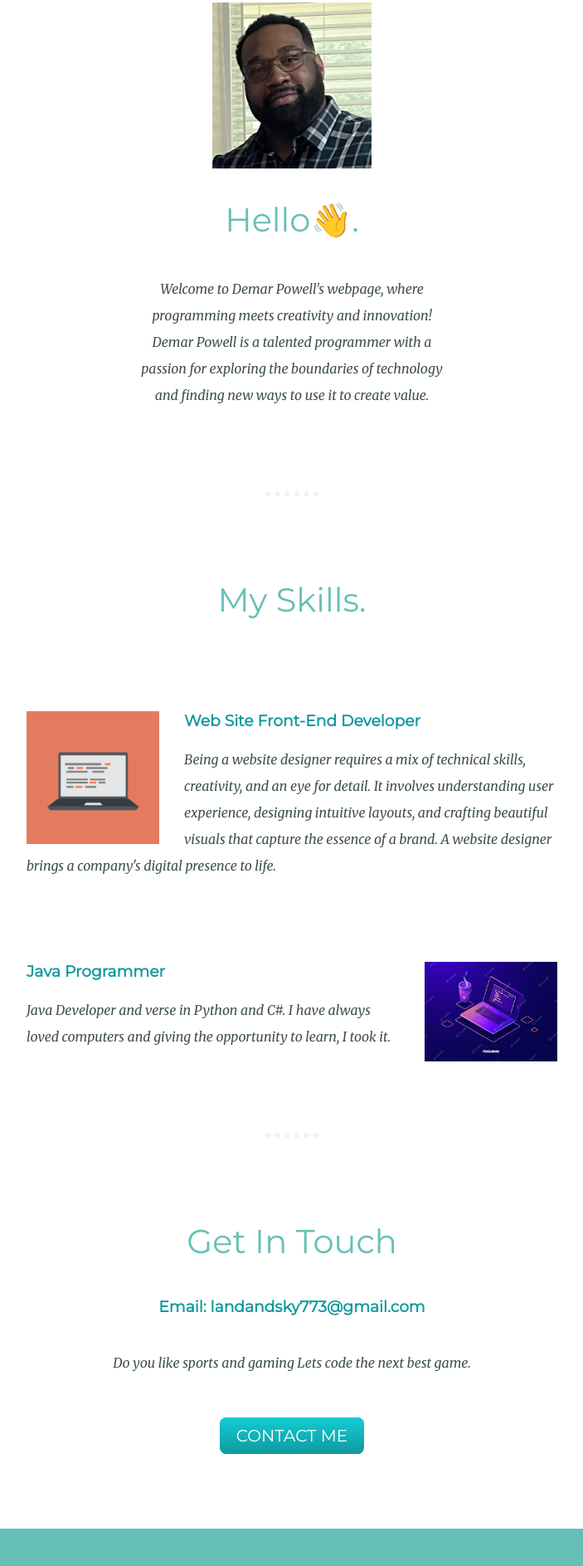
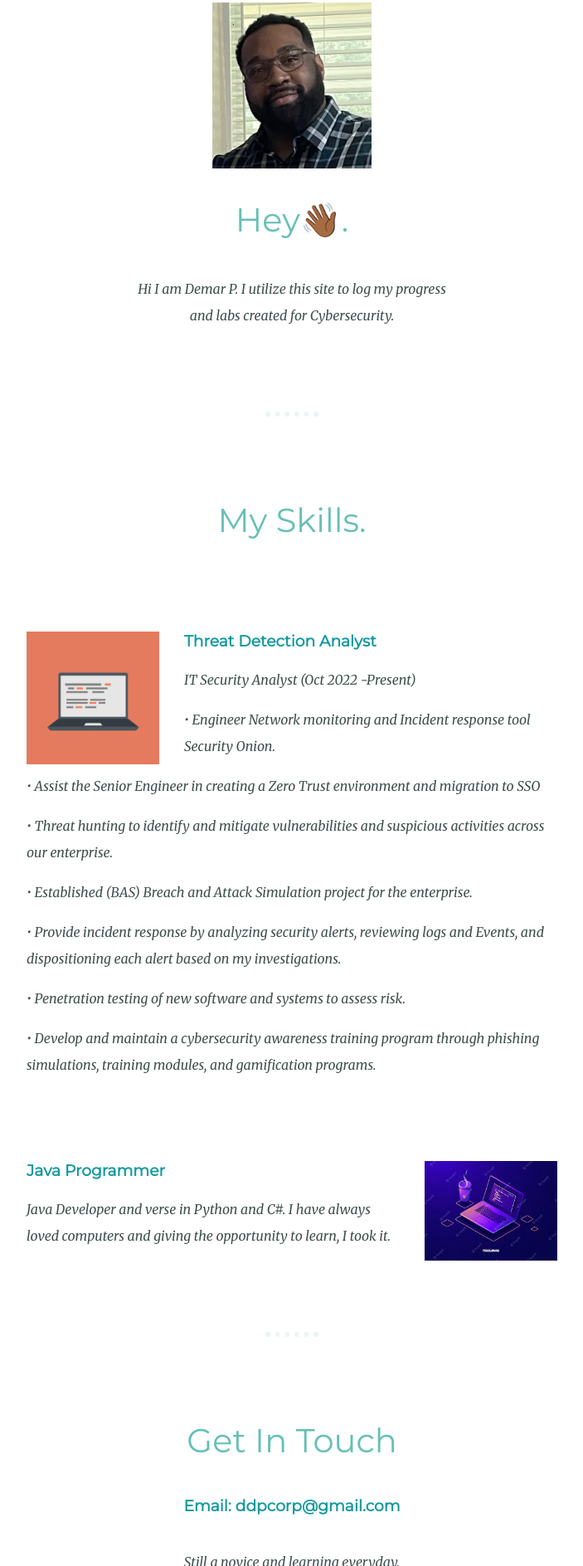
Before and after one commit to Dt1ger/CSS-Page1, a plain HTML site: page index.html in a window 1280 px wide. Shown: the part 913-2800 px from the top of the page at 83% size, without its empty margins (288-991 px from the left). Drawn offline with Linux system fonts and the light colour scheme.

Commit message:
Update index.html
switched to cybersecurity

```diff
--- a/index.html
+++ b/index.html
@@ -14,8 +14,8 @@
 <link href="https://fonts.googleapis.com/css2?family=Merriweather:ital@1&family=Montserrat&family=Sacramento&display=swap" rel="stylesheet"><body>
     <div class="top-container">
         <img class="top-cloud" src="images/cloud.png" alt="cloud-img">
-        <h1>I'm Demar.</h1>
-        <h2>a <span class="pro">pro</span>grammer.</h2>
+        <h1>Welcome to Demar's Labs.</h1>
+        <h2>a <span class="pro">Cyber</span>security Analyst/Engineer.</h2>
         <img class="bottom-cloud" src="images/cloud.png" alt="cloud-img">
         <img src="images/mountain.png" alt="cloud-img">
     </div>
@@ -23,16 +23,23 @@
 <div class="middle-container">
     <div class="profile">
       <img class="self" src="images/Screenshot 2025-01-17 132914.png" alt="self-image">
-      <h2>Hello👋.</h2>
-      <p class="intro">Welcome to Demar Powell's webpage, where programming meets creativity and innovation! Demar Powell is a talented programmer with a passion for exploring the boundaries of technology and finding new ways to use it to create value.</p>
+      <h2>Hey👋🏾.</h2>
+      <p class="intro">Hi I am Demar P. I utilize this site to log my progress and labs created for Cybersecurity.</p>
     </div>
     <hr>
     <div class="skills">
       <h2>My Skills.</h2>
       <div class="skill-row">
         <img class="computer" src="images/computer.png" alt="computer">
-        <h3>Web Site Front-End Developer</h3>
-        <p>Being a website designer requires a mix of technical skills, creativity, and an eye for detail. It involves understanding user experience, designing intuitive layouts, and crafting beautiful visuals that capture the essence of a brand. A website designer brings a company's digital presence to life.</p>
+        <h3>Threat Detection Analyst</h3>
+        <p>IT Security Analyst (Oct 2022 -Present)
+        <p>•	Engineer Network monitoring and Incident response tool Security Onion.</P>
+<p>•	Assist the Senior Engineer in creating a Zero Trust environment and migration to SSO</P>
+<p>•	Threat hunting to identify and mitigate vulnerabilities and suspicious activities across our enterprise.</P>
+<p>•	Established (BAS) Breach and Attack Simulation project for the enterprise.</P>
+<p>•	Provide incident response by analyzing security alerts, reviewing logs and Events, and dispositioning each alert based on my investigations. </P>
+<p>•	Penetration testing of new software and systems to assess risk.</P>
+<p>•	Develop and maintain a cybersecurity awareness training program through phishing simulations, training modules, and gamification programs. </p>
       </div>
       <div class="skill-row">
         <img class="coffee" src="images/skills.jpeg" alt="computer and coffee">
@@ -43,8 +50,8 @@
     <hr>
     <div class="contact-me">
       <h2>Get In Touch</h2>
-      <h3>Email: landandsky773@gmail.com</h3>
-      <p class="contact-message">Do you like sports and gaming Lets code the next best game.</p>
+      <h3>Email: ddpcorp@gmail.com</h3>
+      <p class="contact-message">Still  a novice and learning everyday.</p>
       <a class="btn" href="dpow275@wgu.edu">CONTACT ME</a>
     </div>
   </div>
```
